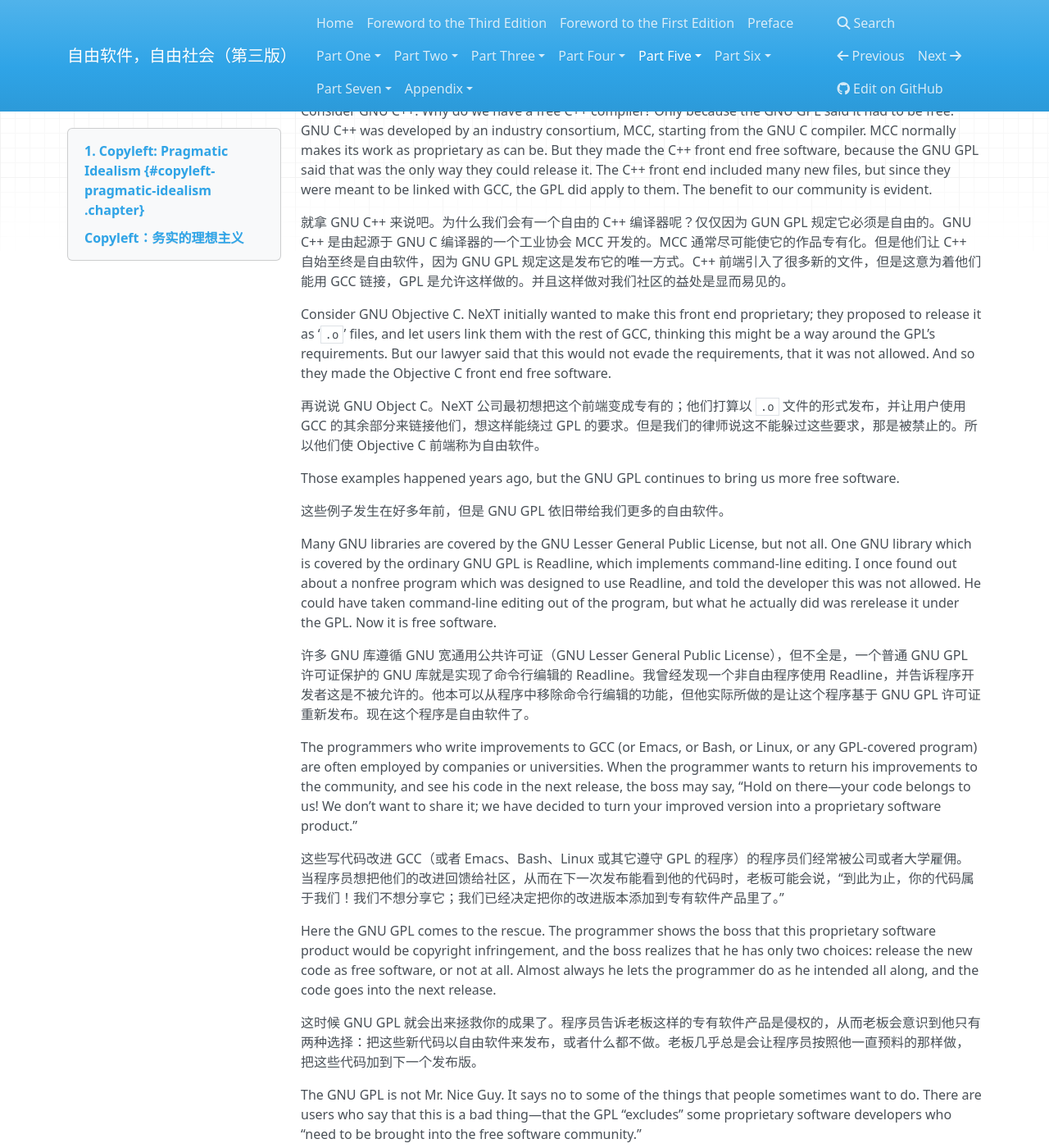
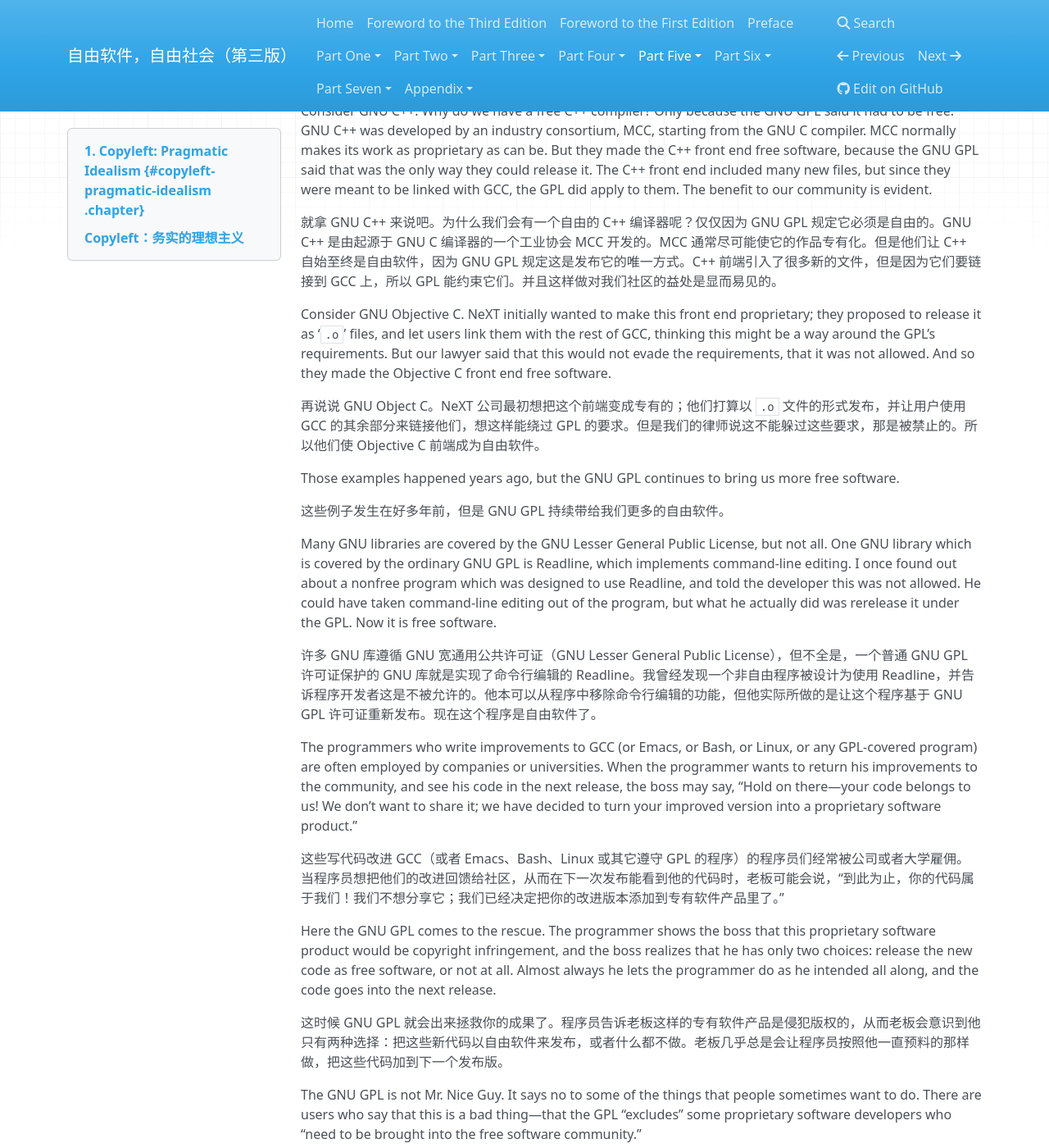
Before and after one commit to beijinglug/fsfs-zh, an MkDocs documentation site: the page built from docs/pragmatic.md, in a window 1280 px wide and 1400 px high, scrolled down 1320 px. Shown: the whole window at 82% size. Built offline with MkDocs 1.6.1, drawn with Linux system fonts in a browser that asks for light colours; nearby versions of some CDN libraries; old or Windows-style settings are respelled for this version of MkDocs.

Commit message:
订正其中不通顺的字句。

```diff
--- a/docs/pragmatic.md
+++ b/docs/pragmatic.md
@@ -63,7 +63,7 @@
 were meant to be linked with GCC, the GPL did apply to them. The benefit
 to our community is evident.
 
-就拿 GNU C++ 来说吧。为什么我们会有一个自由的 C++ 编译器呢？仅仅因为 GUN GPL 规定它必须是自由的。GNU C++ 是由起源于 GNU C 编译器的一个工业协会 MCC 开发的。MCC 通常尽可能使它的作品专有化。但是他们让 C++ 自始至终是自由软件，因为 GNU GPL 规定这是发布它的唯一方式。C++ 前端引入了很多新的文件，但是这意为着他们能用 GCC 链接，GPL 是允许这样做的。并且这样做对我们社区的益处是显而易见的。
+就拿 GNU C++ 来说吧。为什么我们会有一个自由的 C++ 编译器呢？仅仅因为 GNU GPL 规定它必须是自由的。GNU C++ 是由起源于 GNU C 编译器的一个工业协会 MCC 开发的。MCC 通常尽可能使它的作品专有化。但是他们让 C++ 自始至终是自由软件，因为 GNU GPL 规定这是发布它的唯一方式。C++ 前端引入了很多新的文件，但是因为它们要链接到 GCC 上，所以 GPL 能约束它们。并且这样做对我们社区的益处是显而易见的。
 
 Consider GNU Objective C. NeXT initially wanted to make this front end
 proprietary; they proposed to release it as ‘`.o`’ files, and let users
@@ -72,12 +72,12 @@
 requirements, that it was not allowed. And so they made the Objective C
 front end free software.
 
-再说说 GNU Object C。NeXT 公司最初想把这个前端变成专有的；他们打算以 `.o` 文件的形式发布，并让用户使用 GCC 的其余部分来链接他们，想这样能绕过 GPL 的要求。但是我们的律师说这不能躲过这些要求，那是被禁止的。所以他们使 Objective C 前端称为自由软件。
+再说说 GNU Object C。NeXT 公司最初想把这个前端变成专有的；他们打算以 `.o` 文件的形式发布，并让用户使用 GCC 的其余部分来链接他们，想这样能绕过 GPL 的要求。但是我们的律师说这不能躲过这些要求，那是被禁止的。所以他们使 Objective C 前端成为自由软件。
 
 Those examples happened years ago, but the GNU GPL continues to bring us
 more free software.
 
-这些例子发生在好多年前，但是 GNU GPL 依旧带给我们更多的自由软件。
+这些例子发生在好多年前，但是 GNU GPL 持续带给我们更多的自由软件。
 
 Many GNU libraries are covered by the GNU Lesser General Public License,
 but not all. One GNU library which is covered by the ordinary GNU GPL is
@@ -87,7 +87,7 @@
 out of the program, but what he actually did was rerelease it under the
 GPL. Now it is free software.
 
-许多 GNU 库遵循 GNU 宽通用公共许可证（GNU Lesser General Public License），但不全是，一个普通 GNU GPL 许可证保护的 GNU 库就是实现了命令行编辑的 Readline。我曾经发现一个非自由程序使用 Readline，并告诉程序开发者这是不被允许的。他本可以从程序中移除命令行编辑的功能，但他实际所做的是让这个程序基于 GNU GPL 许可证重新发布。现在这个程序是自由软件了。
+许多 GNU 库遵循 GNU 宽通用公共许可证（GNU Lesser General Public License），但不全是，一个普通 GNU GPL 许可证保护的 GNU 库就是实现了命令行编辑的 Readline。我曾经发现一个非自由程序被设计为使用 Readline，并告诉程序开发者这是不被允许的。他本可以从程序中移除命令行编辑的功能，但他实际所做的是让这个程序基于 GNU GPL 许可证重新发布。现在这个程序是自由软件了。
 
 The programmers who write improvements to GCC (or Emacs, or Bash, or
 Linux, or any GPL-covered program) are often employed by companies or
@@ -105,7 +105,7 @@
 free software, or not at all. Almost always he lets the programmer do as
 he intended all along, and the code goes into the next release.
 
-这时候 GNU GPL 就会出来拯救你的成果了。程序员告诉老板这样的专有软件产品是侵权的，从而老板会意识到他只有两种选择：把这些新代码以自由软件来发布，或者什么都不做。老板几乎总是会让程序员按照他一直预料的那样做，把这些代码加到下一个发布版。
+这时候 GNU GPL 就会出来拯救你的成果了。程序员告诉老板这样的专有软件产品是侵犯版权的，从而老板会意识到他只有两种选择：把这些新代码以自由软件来发布，或者什么都不做。老板几乎总是会让程序员按照他一直预料的那样做，把这些代码加到下一个发布版。
 
 The GNU GPL is not Mr. Nice Guy. It says no to some of the things that
 people sometimes want to do. There are users who say that this is a bad
```
